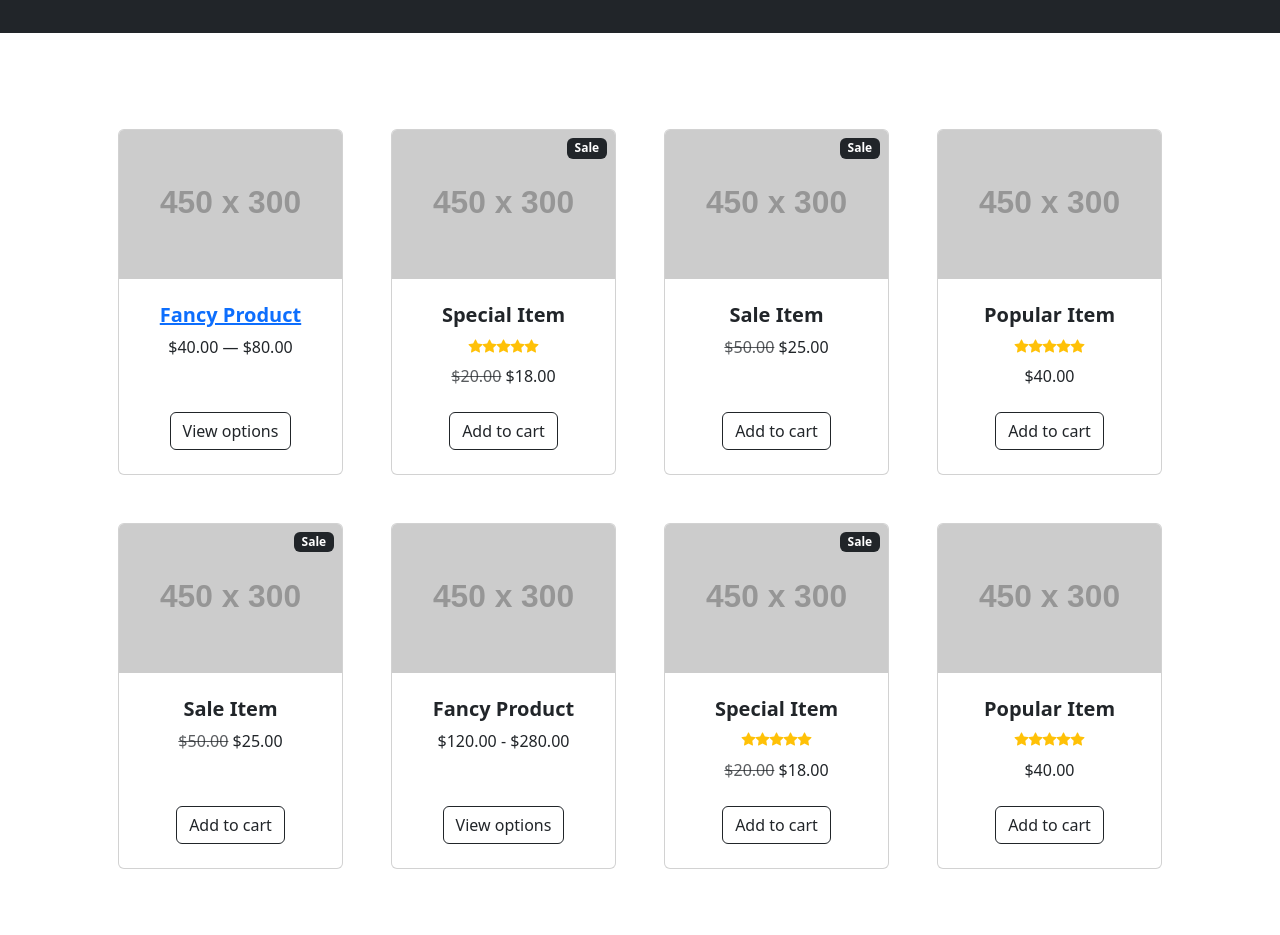
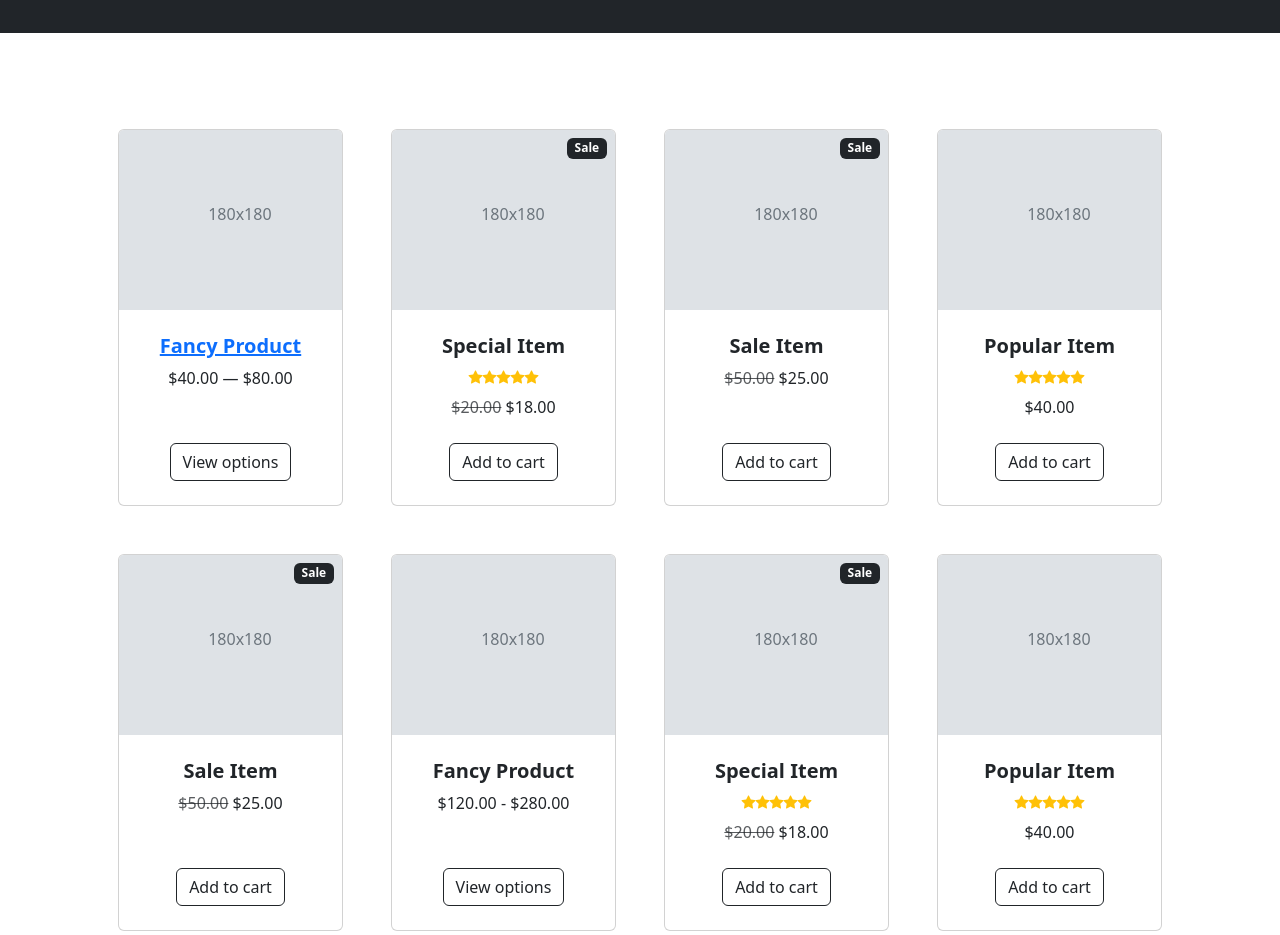
Before and after one commit to roman-duck/shopping-cart-prototype, a website with bundled scripts: page index.html in a window 1280 px wide. Shown: the part 320-1255 px from the top of the page. Built offline with nearby package versions, Linux system fonts and the light colour scheme; placeholder pictures from the web are drawn by us; files whose address does not match are found by name.

Commit message:
fix images thumbnails (#5)

```diff
--- a/index.html
+++ b/index.html
@@ -55,9 +55,17 @@
     <div class="container px-4 px-lg-5 mt-5">
         <div class="row gx-4 gx-lg-5 row-cols-2 row-cols-md-3 row-cols-xl-4 justify-content-center">
 
+
+
             <div class="col mb-5">
                 <div class="card h-100">
-                    <a href="item.html"><img class="card-img-top" src="https://dummyimage.com/450x300/dee2e6/6c757d.jpg" alt="..." /></a>
+                    <a href="item.html">
+                        <svg class="bd-placeholder-img card-img-top" width="180" height="180" xmlns="http://www.w3.org/2000/svg" role="img" aria-label="Placeholder: 180x180" focusable="false">
+                            <title>180x180</title>
+                            <rect width="100%" height="100%" fill="#dee2e6"></rect>
+                            <text x="40%" y="50%" fill="#6c757d">180x180</text>
+                        </svg>
+                    </a>
                     <div class="card-body p-4">
                         <div class="text-center">
                             <h5 class="fw-bolder"><a href="item.html">Fancy Product</a></h5>
@@ -75,7 +83,13 @@
             <div class="col mb-5">
                 <div class="card h-100">
                     <div class="badge bg-dark text-white position-absolute" style="top: 0.5rem; right: 0.5rem">Sale</div>
-                    <img class="card-img-top" src="https://dummyimage.com/450x300/dee2e6/6c757d.jpg" alt="..." />
+                    <a href="item.html">
+                        <svg class="bd-placeholder-img card-img-top" width="180" height="180" xmlns="http://www.w3.org/2000/svg" role="img" aria-label="Placeholder: 180x180" focusable="false">
+                            <title>180x180</title>
+                            <rect width="100%" height="100%" fill="#dee2e6"></rect>
+                            <text x="40%" y="50%" fill="#6c757d">180x180</text>
+                        </svg>
+                    </a>
                     <div class="card-body p-4">
                         <div class="text-center">
                             <h5 class="fw-bolder">Special Item</h5>
@@ -98,7 +112,13 @@
             <div class="col mb-5">
                 <div class="card h-100">
                     <div class="badge bg-dark text-white position-absolute" style="top: 0.5rem; right: 0.5rem">Sale</div>
-                    <img class="card-img-top" src="https://dummyimage.com/450x300/dee2e6/6c757d.jpg" alt="..." />
+                    <a href="item.html">
+                        <svg class="bd-placeholder-img card-img-top" width="180" height="180" xmlns="http://www.w3.org/2000/svg" role="img" aria-label="Placeholder: 180x180" focusable="false">
+                            <title>180x180</title>
+                            <rect width="100%" height="100%" fill="#dee2e6"></rect>
+                            <text x="40%" y="50%" fill="#6c757d">180x180</text>
+                        </svg>
+                    </a>
                     <div class="card-body p-4">
                         <div class="text-center">
                             <h5 class="fw-bolder">Sale Item</h5>
@@ -113,7 +133,13 @@
             </div>
             <div class="col mb-5">
                 <div class="card h-100">
-                    <img class="card-img-top" src="https://dummyimage.com/450x300/dee2e6/6c757d.jpg" alt="..." />
+                    <a href="item.html">
+                        <svg class="bd-placeholder-img card-img-top" width="180" height="180" xmlns="http://www.w3.org/2000/svg" role="img" aria-label="Placeholder: 180x180" focusable="false">
+                            <title>180x180</title>
+                            <rect width="100%" height="100%" fill="#dee2e6"></rect>
+                            <text x="40%" y="50%" fill="#6c757d">180x180</text>
+                        </svg>
+                    </a>
                     <div class="card-body p-4">
                         <div class="text-center">
                             <h5 class="fw-bolder">Popular Item</h5>
@@ -135,7 +161,13 @@
             <div class="col mb-5">
                 <div class="card h-100">
                     <div class="badge bg-dark text-white position-absolute" style="top: 0.5rem; right: 0.5rem">Sale</div>
-                    <img class="card-img-top" src="https://dummyimage.com/450x300/dee2e6/6c757d.jpg" alt="..." />
+                    <a href="item.html">
+                        <svg class="bd-placeholder-img card-img-top" width="180" height="180" xmlns="http://www.w3.org/2000/svg" role="img" aria-label="Placeholder: 180x180" focusable="false">
+                            <title>180x180</title>
+                            <rect width="100%" height="100%" fill="#dee2e6"></rect>
+                            <text x="40%" y="50%" fill="#6c757d">180x180</text>
+                        </svg>
+                    </a>
                     <div class="card-body p-4">
                         <div class="text-center">
                             <h5 class="fw-bolder">Sale Item</h5>
@@ -150,7 +182,13 @@
             </div>
             <div class="col mb-5">
                 <div class="card h-100">
-                    <img class="card-img-top" src="https://dummyimage.com/450x300/dee2e6/6c757d.jpg" alt="..." />
+                    <a href="item.html">
+                        <svg class="bd-placeholder-img card-img-top" width="180" height="180" xmlns="http://www.w3.org/2000/svg" role="img" aria-label="Placeholder: 180x180" focusable="false">
+                            <title>180x180</title>
+                            <rect width="100%" height="100%" fill="#dee2e6"></rect>
+                            <text x="40%" y="50%" fill="#6c757d">180x180</text>
+                        </svg>
+                    </a>
                     <div class="card-body p-4">
                         <div class="text-center">
                             <h5 class="fw-bolder">Fancy Product</h5>
@@ -165,7 +203,13 @@
             <div class="col mb-5">
                 <div class="card h-100">
                     <div class="badge bg-dark text-white position-absolute" style="top: 0.5rem; right: 0.5rem">Sale</div>
-                    <img class="card-img-top" src="https://dummyimage.com/450x300/dee2e6/6c757d.jpg" alt="..." />
+                    <a href="item.html">
+                        <svg class="bd-placeholder-img card-img-top" width="180" height="180" xmlns="http://www.w3.org/2000/svg" role="img" aria-label="Placeholder: 180x180" focusable="false">
+                            <title>180x180</title>
+                            <rect width="100%" height="100%" fill="#dee2e6"></rect>
+                            <text x="40%" y="50%" fill="#6c757d">180x180</text>
+                        </svg>
+                    </a>
                     <div class="card-body p-4">
                         <div class="text-center">
                             <h5 class="fw-bolder">Special Item</h5>
@@ -187,7 +231,13 @@
             </div>
             <div class="col mb-5">
                 <div class="card h-100">
-                    <img class="card-img-top" src="https://dummyimage.com/450x300/dee2e6/6c757d.jpg" alt="..." />
+                    <a href="item.html">
+                        <svg class="bd-placeholder-img card-img-top" width="180" height="180" xmlns="http://www.w3.org/2000/svg" role="img" aria-label="Placeholder: 180x180" focusable="false">
+                            <title>180x180</title>
+                            <rect width="100%" height="100%" fill="#dee2e6"></rect>
+                            <text x="40%" y="50%" fill="#6c757d">180x180</text>
+                        </svg>
+                    </a>
                     <div class="card-body p-4">
                         <div class="text-center">
                             <h5 class="fw-bolder">Popular Item</h5>
```
Also changed, not shown: item.html (+39 -7 lines).
